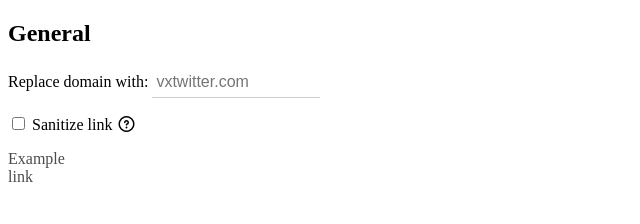
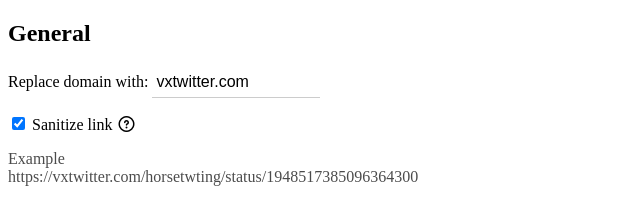
Before and after one commit to Lucky2307/vx-twitter-share, a browser extension: page options/options.html in a window 1280 px wide. Shown: the whole page, without its empty margins (0-640 px from the left). Drawn offline with Linux system fonts and the light colour scheme.

Commit message:
fix: fixed options not working because some import changes stuff

```diff
--- a/options/options.html
+++ b/options/options.html
@@ -24,7 +24,6 @@
       <div id="exampleLink" class="example">link</div>
       <div id="status" class="status"></div>
     </form>
-  <script type="module" src="../utils/debounce.js"></script>
   <script type="application/javascript" src="../utils/browser-polyfill.min.js"></script>
   <script type="module" src="options.js"></script>
 </body>
--- a/options/options.js
+++ b/options/options.js
@@ -1,4 +1,10 @@
-import debounce from '../utils/debounce.js';
+const debounce = (fn, delay) => {
+  let timer;
+  return (...args) => {
+    clearTimeout(timer);
+    timer = setTimeout(() => fn(...args), delay);
+  };
+};
 
 const saveOptions = debounce(() => {
   const domain = document.getElementById('domain').value;
--- a/package.json
+++ b/package.json
@@ -1,6 +1,6 @@
 {
   "name": "vx-twitter-share",
-  "version": "1.1.3",
+  "version": "1.1.4",
   "description": "Adds a button to copy post link with 'vx' prefix to clipboard",
   "author": "Lucky2307",
   "license": "ISC",
@@ -11,13 +11,12 @@
     "eslint-config-airbnb-base": "15.0.0",
     "eslint-plugin-import": "2.29.0",
     "lodash": "4.17.21",
-    "lodash.debounce": "4.0.8",
     "prettier": "2.5.1",
     "terser": "5.44.1",
     "webextension-polyfill": "0.12.0"
   },
   "scripts": {
-    "postinstall": "mkdir utils && cp node_modules/webextension-polyfill/dist/browser-polyfill.min.js utils/ && npx terser node_modules/lodash.debounce/index.js -c -m -o utils/debounce.js",
+    "postinstall": "rm -rf utils && mkdir utils && cp node_modules/webextension-polyfill/dist/browser-polyfill.min.js utils/",
     "prebuild": "rm -rf vx-twitter-share",
     "build": "mkdir vx-twitter-share; cp ./manifest.json vx-twitter-share/ -r; cp images vx-twitter-share/ -r; cp scripts vx-twitter-share/ -r; cp options vx-twitter-share/ -r; cp utils vx-twitter-share/ -r",
     "postbuild": "cd vx-twitter-share && zip -r ../vx-twitter-share-$npm_package_version.zip *"
```
Also changed, not shown: manifest.json, 1 other file.
